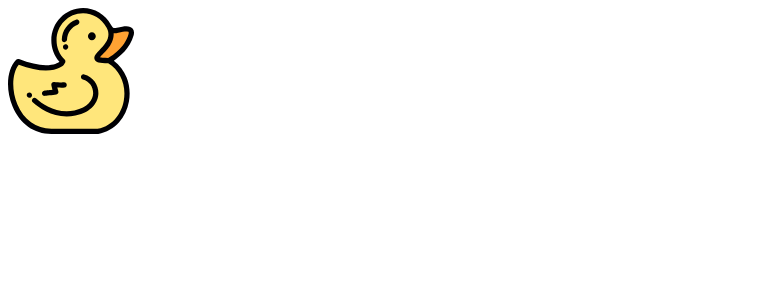
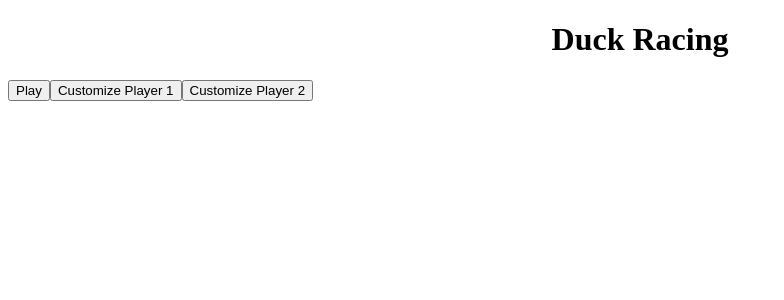
Before and after one commit to staten-island-tech/vue-reactivity-project-uni897, a Vue app in the folder app/: page / in a window 1280 px wide. Shown: the top 300 px of the page, without its empty margins (0-784 px from the left). Built offline with nearby package versions, Linux system fonts and the light colour scheme.

Commit message:
fsdfsdfsdf

```diff
--- a/app/src/views/Title.vue
+++ b/app/src/views/Title.vue
@@ -1,13 +1,18 @@
 <template>
+  <h1>Duck Racing</h1>
   <div>
-    <img class="duck" src="/duck.svg" />
+    <button>Play</button>
+    <button>Customize Player 1</button>
+    <button>Customize Player 2</button>
   </div>
 </template>
 
 <script setup></script>
 
 <style scoped>
-
+h1{
+  text-align: center;
+}
 .duck{
     width: 10%;
     height: auto;
```
